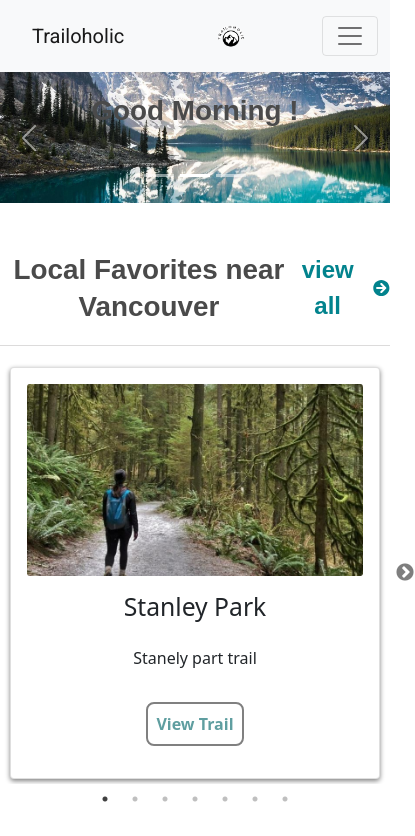
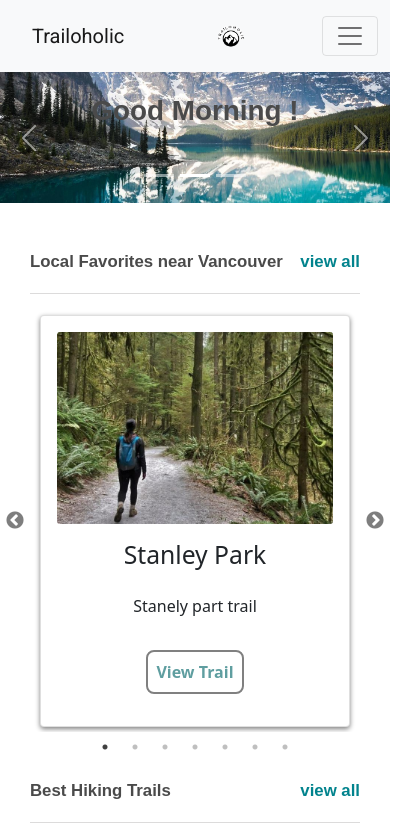
Before and after one commit to ycheng56/Trailoholic, a React (Create React App) app in the folder client/: page / in a window 390 px wide. Shown: the top 836 px of the page, 415 px wide, since content can reach past the window. Built offline with nearby package versions, Linux system fonts and the light colour scheme; no server answers.

Commit message:
add responsive design

```diff
--- a/client/src/pages/css/home.css
+++ b/client/src/pages/css/home.css
@@ -55,11 +55,12 @@
     align-items: center;
 }
 .section-header-content h1 {
+    font-size: 1.5em;
     margin-bottom: 0;
 }
 
 .section-header-link{
-    font-size: 1.5rem;
+    font-size: 1.5em;
     text-decoration: none;
     color:#02838d;
     display: flex;
@@ -71,7 +72,7 @@
 }
 
 .section-header-icon {
-    margin-left: 1rem;
+    margin-left: 0.5em;
 }
 .main-container {
     max-width: 1312px;
@@ -79,8 +80,27 @@
     margin-right: auto;
 }
 
-@media (min-width: 1024px){
+@media (max-width: 1024px){
     .main-container {
-        width: calc(100% - 32px);
+        width: calc(100% - 80px);
     }
 }
+
+@media (max-width: 768px){
+    .main-container {
+        width: calc(100% - 80px);
+    }
+}
+
+@media (max-width: 480px){
+    .main-container {
+        width: calc(100% - 60px);
+    }
+
+    .section-header-container {
+        font: 0.7em sans-serif;
+    }
+    .section-header-icon {
+        display: none;
+    }
+}
```
